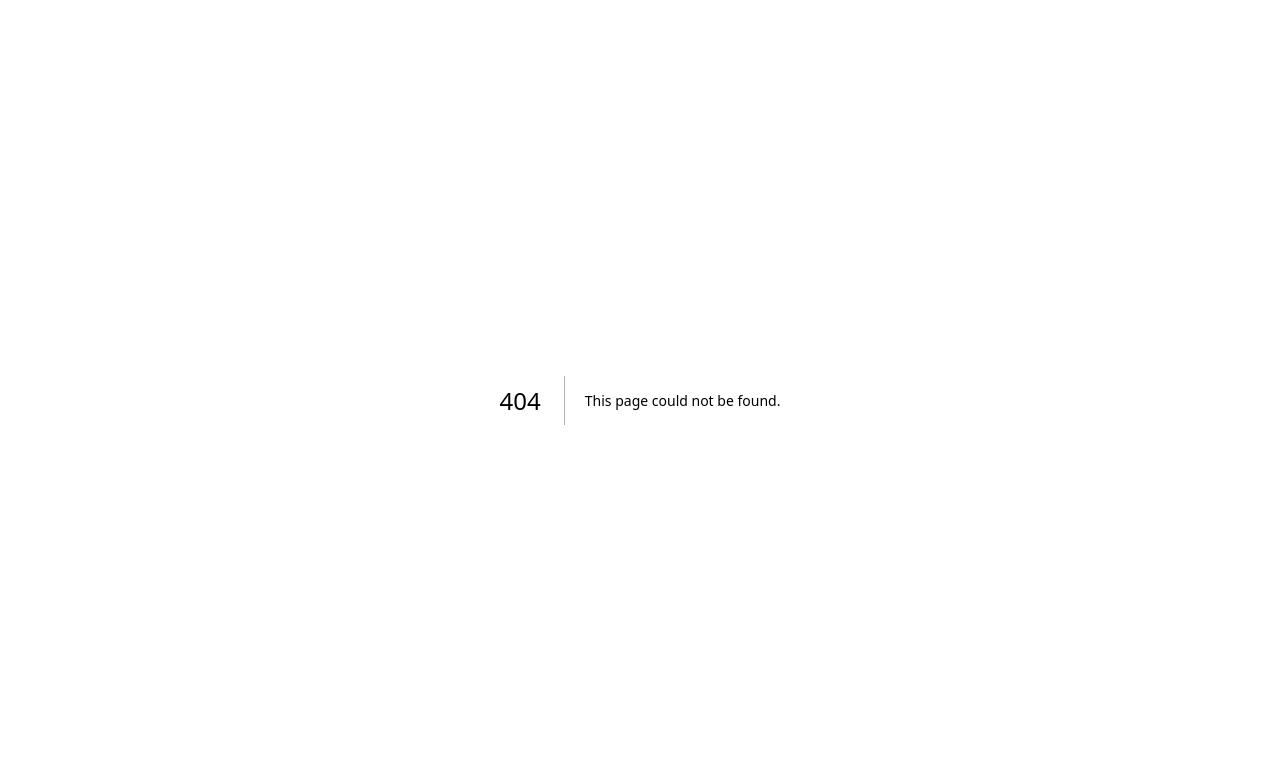
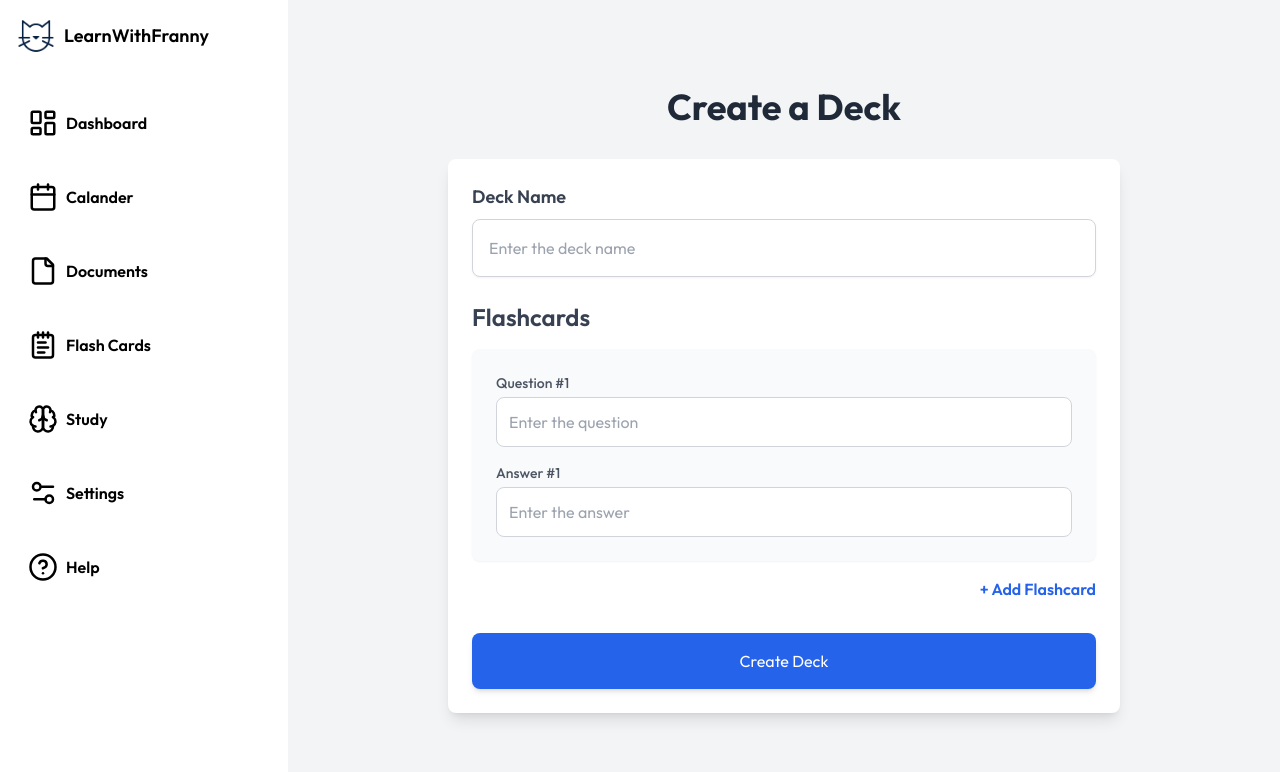
Before and after one commit to Koppang-Dev/LearnWithFranny, a Next.js app in the folder frontend/: page /createDeckFromScratch in a window 1280 px wide. Before the commit this address had no page. Shown: the top 772 px of the page. Built offline with nearby package versions, Linux system fonts and the light colour scheme.

Commit message:
Setup UI boilerplate for the flashcard generation

```diff
--- /dev/null
+++ b/frontend/src/app/createDeck/layout.js
@@ -0,0 +1,14 @@
+import Sidebar from "../dashboard/__components/Sidebar";
+export default function Layout({ children }) {
+  return (
+    <div className="flex min-h-screen">
+      {/* Sidebar */}
+      <div className="bg-gray-800 text-white">
+        <Sidebar />
+      </div>
+
+      {/* Main content */}
+      <main className="flex-1">{children}</main>
+    </div>
+  );
+}
--- /dev/null
+++ b/frontend/src/app/createDeck/page.jsx
@@ -0,0 +1,56 @@
+"use client";
+import { useRouter } from "next/navigation";
+
+const CreateDeck = () => {
+  const router = useRouter();
+
+  // Handles Manual Deck Creation
+  const handleCreateFromScratch = () => {
+    router.push("/createDeckFromScratch");
+  };
+
+  // Transforms a previous uploaded document from the deck
+  const handleTransformFromDocuments = () => {
+    router.push("/transform-from-documents");
+  };
+
+  // User uploads a new document which is then transformed
+  const handleUploadDocument = () => {
+    router.push("/upload-document");
+  };
+
+  return (
+    <div className="flex flex-col items-center justify-center h-screen gap-6">
+      <h1 className="text-5xl font-semibold mb-8">Create a New Deck</h1>
+
+      {/* Button Container */}
+      <div className="flex flex-col gap-6 w-full px-10">
+        {/* Button for Create From Scratch */}
+        <button
+          onClick={handleCreateFromScratch}
+          className="px-10 py-20 text-xl font-medium text-white bg-purple-500 rounded-lg hover:bg-purple-600 transition duration-300"
+        >
+          Create From Scratch
+        </button>
+
+        {/* Button for Transform From Documents */}
+        <button
+          onClick={handleTransformFromDocuments}
+          className="px-10 py-20 text-xl font-medium text-white bg-blue-500 rounded-lg hover:bg-blue-600 transition duration-300"
+        >
+          Transform From Documents
+        </button>
+
+        {/* Button for Upload Document */}
+        <button
+          onClick={handleUploadDocument}
+          className="px-10 py-20 text-xl font-medium text-white bg-yellow-500 rounded-lg hover:bg-yellow-600 transition duration-300"
+        >
+          Upload Document
+        </button>
+      </div>
+    </div>
+  );
+};
+
+export default CreateDeck;
--- /dev/null
+++ b/frontend/src/app/createDeckFromScratch/layout.js
@@ -0,0 +1,17 @@
+// app/uploadNote/layout.js
+"use client";
+
+import Sidebar from "../dashboard/__components/Sidebar";
+export default function Layout({ children }) {
+  return (
+    <div className="flex h-full">
+      {/* Sidebar */}
+      <div className="bg-gray-800 text-white">
+        <Sidebar />
+      </div>
+
+      {/* Main content */}
+      <div className="flex-1">{children}</div>
+    </div>
+  );
+}
--- /dev/null
+++ b/frontend/src/app/createDeckFromScratch/page.jsx
@@ -0,0 +1,126 @@
+"use client";
+import { useState } from "react";
+
+const CreateDeckFromScratch = () => {
+  // States for managing the deck name and flashcards
+  const [deckName, setDeckName] = useState("");
+  const [flashcards, setFlashcards] = useState([{ question: "", answer: "" }]);
+
+  // Add new flashcard
+  const handleAddFlashcard = () => {
+    setFlashcards([...flashcards, { question: "", answer: "" }]);
+  };
+
+  // Handle input changes for flashcards
+  const handleFlashcardChange = (index, field, value) => {
+    const updatedFlashcards = [...flashcards];
+    updatedFlashcards[index][field] = value;
+    setFlashcards(updatedFlashcards);
+  };
+
+  // Handle deck name change
+  const handleDeckNameChange = (e) => {
+    setDeckName(e.target.value);
+  };
+
+  // Handle form submission (e.g., creating the deck)
+  const handleCreateDeck = (e) => {
+    e.preventDefault();
+    // Handle the creation of the deck logic here
+    console.log("Deck Created:", { deckName, flashcards });
+  };
+
+  return (
+    <div className="flex flex-col items-center justify-center h-screen bg-gray-100 p-6">
+      <h1 className="text-4xl font-bold text-gray-800 mb-8">Create a Deck</h1>
+
+      {/* Form for Deck Creation */}
+      <form
+        onSubmit={handleCreateDeck}
+        className="w-full max-w-2xl bg-white p-6 rounded-lg shadow-lg"
+      >
+        {/* Deck Name Input */}
+        <div className="mb-6">
+          <label className="block text-lg font-semibold text-gray-700 mb-2">
+            Deck Name
+          </label>
+          <input
+            type="text"
+            value={deckName}
+            onChange={handleDeckNameChange}
+            className="w-full p-4 border border-gray-300 rounded-lg shadow-sm focus:outline-none focus:ring-2 focus:ring-blue-500"
+            placeholder="Enter the deck name"
+            required
+          />
+        </div>
+
+        {/* Flashcards Section */}
+        <div className="mb-8">
+          <h2 className="text-2xl font-semibold text-gray-700 mb-4">
+            Flashcards
+          </h2>
+          {flashcards.map((flashcard, index) => (
+            <div
+              key={index}
+              className="bg-gray-50 p-6 rounded-lg shadow-sm mb-4"
+            >
+              <div className="mb-4">
+                <label className="block text-sm font-medium text-gray-600 mb-1">
+                  Question #{index + 1}
+                </label>
+                <input
+                  type="text"
+                  value={flashcard.question}
+                  onChange={(e) =>
+                    handleFlashcardChange(index, "question", e.target.value)
+                  }
+                  className="w-full p-3 border border-gray-300 rounded-lg focus:outline-none focus:ring-2 focus:ring-blue-500"
+                  placeholder="Enter the question"
+                  required
+                />
+              </div>
+              <div>
+                <label className="block text-sm font-medium text-gray-600 mb-1">
+                  Answer #{index + 1}
+                </label>
+                <input
+                  type="text"
+                  value={flashcard.answer}
+                  onChange={(e) =>
+                    handleFlashcardChange(index, "answer", e.target.value)
+                  }
+                  className="w-full p-3 border border-gray-300 rounded-lg focus:outline-none focus:ring-2 focus:ring-blue-500"
+                  placeholder="Enter the answer"
+                  required
+                />
+              </div>
+            </div>
+          ))}
+
+          {/* Add Flashcard Button */}
+          <div className="flex justify-end">
+            <button
+              type="button"
+              onClick={handleAddFlashcard}
+              className="text-blue-600 font-semibold hover:text-blue-800 transition duration-300"
+            >
+              + Add Flashcard
+            </button>
+          </div>
+        </div>
+
+        {/* Submit Button */}
+        <div className="mt-6">
+          <button
+            type="submit"
+            className="w-full py-4 bg-blue-600 text-white rounded-lg shadow-md hover:bg-blue-700 transition duration-300"
+          >
+            Create Deck
+          </button>
+        </div>
+      </form>
+    </div>
+  );
+};
+
+export default CreateDeckFromScratch;
--- a/frontend/src/app/dashboard/__components/Sidebar.jsx
+++ b/frontend/src/app/dashboard/__components/Sidebar.jsx
@@ -55,6 +55,13 @@ const items = [
     name: "Flash Cards",
     path: "/flashcard",
     icon: NotepadTextIcon,
+    items: [
+      {
+        name: "Create Deck",
+        icon: FileIcon,
+        action: "createDeck",
+      },
+    ],
   },
 
   {
--- /dev/null
+++ b/frontend/src/app/flashcard/__components/createDeck.jsx
@@ -0,0 +1,5 @@
+const CreateDeck = () => {
+  return <div>Create Deck</div>;
+};
+
+export default CreateDeck;
--- /dev/null
+++ b/frontend/src/app/flashcard/__components/decklist.jsx
@@ -0,0 +1,48 @@
+"use client";
+import { useRouter } from "next/navigation";
+import React from "react";
+
+const DeckList = ({ decks }) => {
+  const router = useRouter();
+  const handleCreateDeckClick = () => {
+    router.push("/createDeck"); // Navigate to the CreateDeck page
+  };
+  return (
+    <div className="flex flex-col gap-4">
+      {/* User Has not created any decks */}
+      {decks.length === 0 ? (
+        <div className="flex flex-col items-center justify-center text-center p-8 border rounded-lg shadow-md bg-white-50 mr-10">
+          <img
+            src="/assets/readingDoodle.svg"
+            alt="No decks"
+            className="w-1/2 h-1/2 object-contain mb-4"
+          />
+          <h2 className="text-xl font-semibold text-gray-600">
+            You haven't created any decks yet
+          </h2>
+          <p className="text-gray-500 mb-4">
+            Start creating your first deck now!
+          </p>
+          <button
+            onClick={handleCreateDeckClick}
+            className="px-6 py-2 bg-purple-500 text-white rounded-md hover:bg-purple-600 transform hover:scale-110 transition-all duration-300"
+          >
+            Create Your First Deck
+          </button>
+        </div>
+      ) : (
+        <div>
+          {/* Render the list of decks */}
+          {decks.map((deck) => (
+            <div key={deck.id} className="border p-4 mb-4 rounded-lg shadow-sm">
+              <h3 className="text-lg font-semibold">{deck.name}</h3>
+              {/* Render other deck details here */}
+            </div>
+          ))}
+        </div>
+      )}
+    </div>
+  );
+};
+
+export default DeckList;
--- /dev/null
+++ b/frontend/src/app/flashcard/__components/header.jsx
@@ -0,0 +1,11 @@
+const Header = () => {
+  return (
+    <div>
+      {/* Title */}
+      <h2 className="font-bold text-4xl "> Your Deck Collection</h2>
+      <div></div>
+    </div>
+  );
+};
+
+export default Header;
--- /dev/null
+++ b/frontend/src/app/flashcard/__components/recentlyUsed.jsx
@@ -0,0 +1,5 @@
+const RecentlyUsed = () => {
+  return <div>Recently Studied</div>;
+};
+
+export default RecentlyUsed;
--- /dev/null
+++ b/frontend/src/app/flashcard/layout.js
@@ -0,0 +1,16 @@
+"use client";
+
+import Sidebar from "../dashboard/__components/Sidebar";
+export default function Layout({ children }) {
+  return (
+    <div className="flex h-full">
+      {/* Sidebar */}
+      <div className="bg-gray-800 text-white">
+        <Sidebar />
+      </div>
+
+      {/* Main content */}
+      <div className="flex-1">{children}</div>
+    </div>
+  );
+}
--- a/frontend/src/app/flashcard/page.jsx
+++ b/frontend/src/app/flashcard/page.jsx
@@ -1,5 +1,15 @@
+import DeckList from "./__components/decklist";
+import Header from "./__components/header";
+import RecentlyUsed from "./__components/recentlyUsed";
+
 const FlashCard = () => {
-  return <div>Flashcards</div>;
+  const decks = [];
+  return (
+    <div className="flex flex-col gap-10 pl-10 pt-20">
+      <Header />
+      <DeckList decks={decks} />
+    </div>
+  );
 };
 
 export default FlashCard;
```
